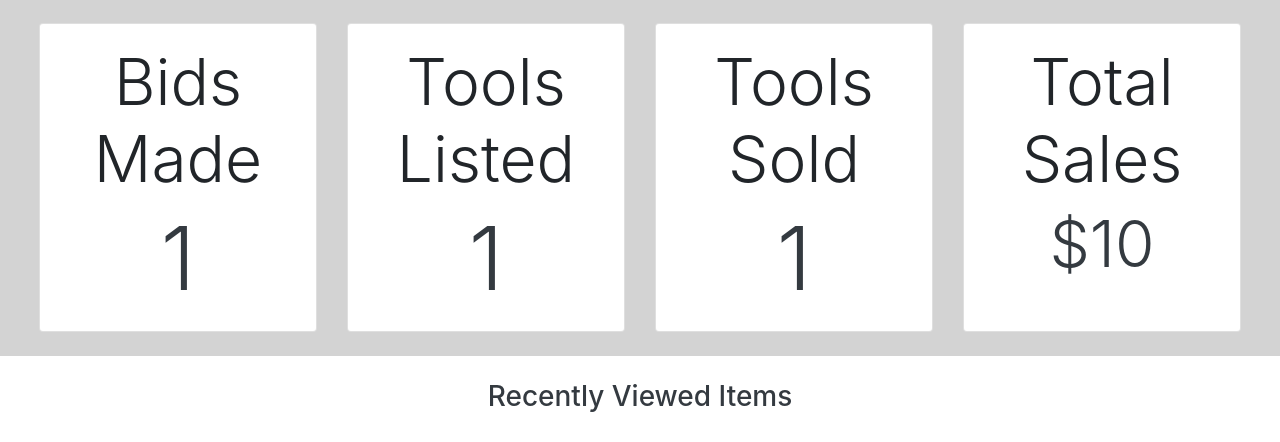
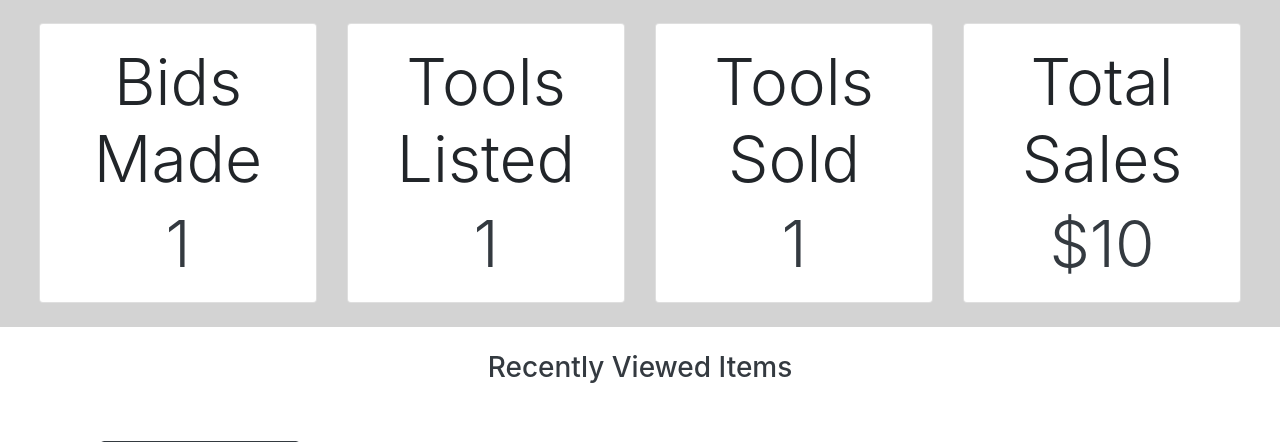
Before and after one commit to dcwilli/dustygarage, a Flask app: template marketplace/templates/userdash/maindash.html in a window 1280 px wide. Shown: the part 232-674 px from the top of the page. Run offline with Flask 2, Linux system fonts and the light colour scheme; tables that the repository leaves empty hold one stand-in row (values such as "Sample post"); the template is opened without the code that fills it: values that come from a table or form of the project are taken from there, most other values are stand-ins (such as "Sample title", 1, 10 or a date in 2020); grey boxes marked "Sample" are stand-in pictures; some libraries are stand-ins or nearby versions.

Commit message:
font update main cards result

```diff
--- a/marketplace/templates/userdash/maindash.html
+++ b/marketplace/templates/userdash/maindash.html
@@ -57,7 +57,7 @@
                         <div class="card">
                             <div class="card-body">
                                 <h1 style="font-size:5vw" class="card-text display-4">Bids Made </h1>
-                                <a href="{{'/userdash/userbids/{}'.format(current_user.id)}}" <h5
+                                <a href="{{'/userdash/userbids/{}'.format(current_user.id)}}" <h5 style="font-size:5vw"
                                     class="card-title display-2 text-decoration-none text-dark text-center">{{bid_length}}
                                     </h5></a>
 
@@ -68,6 +68,7 @@
                             <div class="card-body">
                                 <h1 style="font-size:5vw" class="card-text display-4">Tools Listed </h1>
                                 <a href="{{'/userdash/userselling/{}'.format(current_user.id)}}" <h5
+                                    style="font-size:5vw"
                                     class="card-title display-2 text-decoration-none text-dark text-center">{{tool_length}}
                                     </h5></a>
 
@@ -78,7 +79,8 @@
                         <div class="card text-center">
                             <div class="card-body">
                                 <h1 style="font-size:5vw" class="card-text display-4">Tools Sold </h1>
-                                <a href="{{'/userdash/userselling/{}'.format(current_user.id)}}" <h5 class="card-title
+                                <a href="{{'/userdash/userselling/{}'.format(current_user.id)}}" <h5
+                                    style="font-size:5vw" class="card-title
                                     display-2 text-decoration-none text-dark text-center">{{sold_length}}
                                     </h5></a>
                             </div>
```
